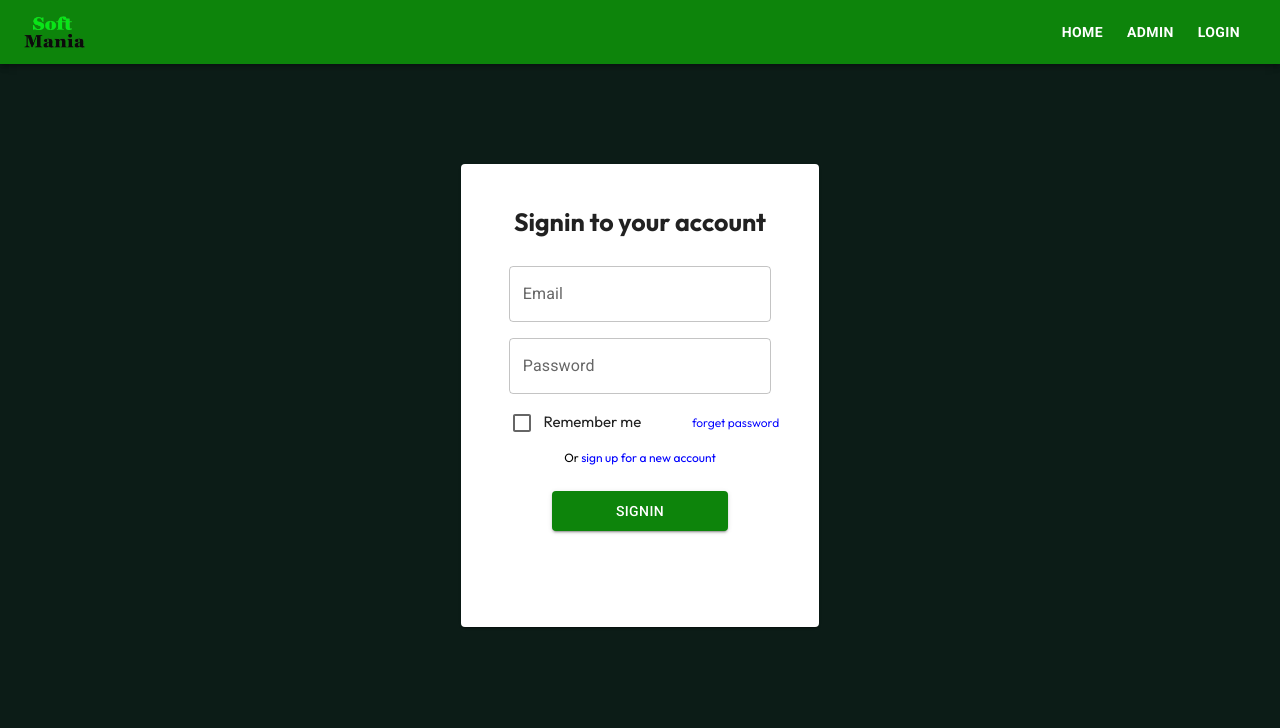
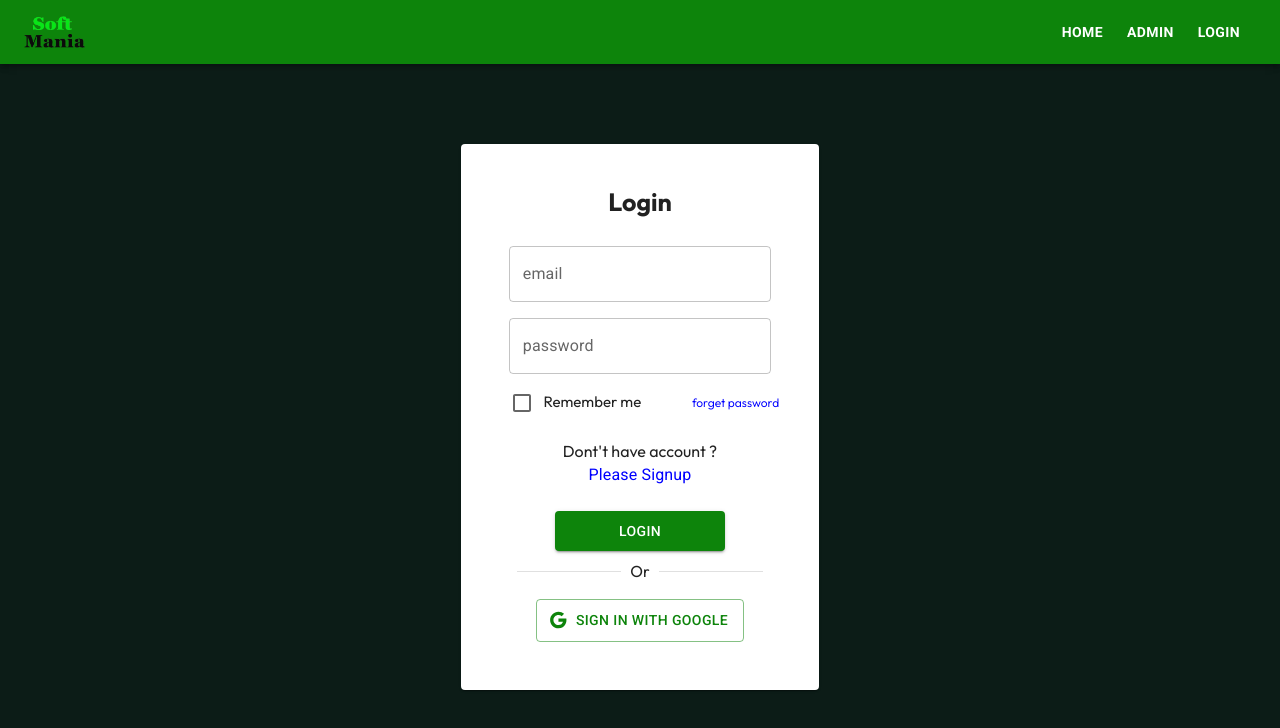
Before and after one commit to Kaliyappan1/Timesheet-Application-to-softmania, a React (Vite) app: page /login in a window 1280 px wide. Shown: the top 728 px of the page. Built offline with nearby package versions, Linux system fonts and the light colour scheme.

Commit message:
signup and login also created google auth using

```diff
--- a/firebase.js
+++ b/firebase.js
@@ -1,9 +1,6 @@
-// Import the functions you need from the SDKs you need
 import { initializeApp } from "firebase/app";
-// TODO: Add SDKs for Firebase products that you want to use
-// https://firebase.google.com/docs/web/setup#available-libraries
-
-// Your web app's Firebase configuration
+import { getAuth, GoogleAuthProvider } from "firebase/auth";
+// Firebase configuration
 const firebaseConfig = {
   apiKey: "AIzaSyC0PpvyuT53G9O2neIA2Ihq2qFUvPs5oUs",
   authDomain: "softmania-timesheet.firebaseapp.com",
@@ -15,3 +12,7 @@ const firebaseConfig = {
 
 // Initialize Firebase
 const app = initializeApp(firebaseConfig);
+
+// Initialize Firebase Authentication and get a reference to the service
+export const auth = getAuth(app);
+export const googleAuthProvider = new GoogleAuthProvider();
--- a/package.json
+++ b/package.json
@@ -12,14 +12,15 @@
   "dependencies": {
     "@emotion/react": "^11.13.0",
     "@emotion/styled": "^11.13.0",
-    "@mui/icons-material": "^5.15.21",
+    "@mui/icons-material": "^5.16.7",
     "@mui/joy": "^5.0.0-beta.36",
-    "@mui/material": "^5.16.6",
+    "@mui/material": "^5.16.7",
     "@mui/x-data-grid": "^7.9.0",
     "@mui/x-date-pickers": "^7.8.0",
     "@react-oauth/google": "^0.12.1",
     "axios": "^1.7.2",
     "dayjs": "^1.11.11",
+    "dotenv": "^16.4.5",
     "firebase": "^10.12.4",
     "framer-motion": "^11.2.12",
     "jwt-decode": "^4.0.0",
--- a/src/App.jsx
+++ b/src/App.jsx
@@ -32,7 +32,9 @@ function App() {
           />
           <Route
             path="/login"
-            element={
+            element=
+
+            {
               <>
                 <Header />
                 <Login />
--- a/src/assets/styles/Login.css
+++ b/src/assets/styles/Login.css
@@ -1,8 +1,9 @@
 .login{
     display: flex;
     align-items: center;
+    justify-content: center;
     flex-direction: column;
-    margin-top: 100px;
+    margin-top: 5rem;
 
 }
 
--- a/src/scenes/Login/Login.jsx
+++ b/src/scenes/Login/Login.jsx
@@ -1,19 +1,57 @@
-import React from "react";
+import React, { useEffect } from "react";
 import "../../assets/styles/Login.css";
-import { Box, Button, Card, Checkbox, TextField, ThemeProvider } from "@mui/material";
-import { GoogleLogin } from "@react-oauth/google";
-import { jwtDecode } from "jwt-decode";
-import { Link } from "react-router-dom";
-import theme from "../../components/Theme";
+import {
+  Box,
+  Button,
+  Card,
+  Checkbox,
+  Divider,
+  TextField,
+  ThemeProvider,
+  Typography,
+} from "@mui/material";
+import { Link, useNavigate } from "react-router-dom";
+import Theme from "../../components/Theme";
+import { auth, googleAuthProvider } from "../../../firebase";
+import { signInWithPopup } from "firebase/auth";
+import GoogleIcon from "@mui/icons-material/Google";
 
+export default function Signup() {
+  const history = useNavigate();
 
-function Login() {
+  useEffect(() => {
+    const storedUser = localStorage.getItem("employes");
+    if (storedUser) {
+      history("/form");
+    }
+  }, [history]);
+
+  const handleLogin = async () => {
+    try {
+      const result = await signInWithPopup(auth, googleAuthProvider);
+      const user = result.user;
+
+      // save credintial locally
+      localStorage.setItem(
+        "employes",
+        JSON.stringify({
+          uid: user.uid,
+          displayName: user.displayName,
+          email: user.email,
+          photoURL: user.photoURL,
+        })
+      );
+    } catch (error) {
+      console.error("Error during login:");
+    }
+  };
+
   return (
     <div className="login">
-      <ThemeProvider theme={theme}>
+      <ThemeProvider theme={Theme}>
+        <Card sx={{ p: 5, maxWidth: 400, maxHeight: 600 }}>
+          <h2 className="login-headline">Login</h2>
 
-      <Card sx={{ p: 5, maxWidth: 500, maxHeight: 600 }}>
-        <h2 className="login-headline">Signin to your account</h2>
           <Box
             component="form"
             sx={{
@@ -27,13 +65,12 @@ function Login() {
             autoComplete="off"
           >
             <div>
-            <TextField id="outlined-basic" label="Email" variant="outlined" />
+              <TextField id="outlined-basic" label="email" variant="outlined" />
             </div>
             <div>
               <TextField
-
                 id="outlined-basic"
-              label="Password"
+                label="password"
                 variant="outlined"
               />
             </div>
@@ -45,34 +82,57 @@ function Login() {
               <p className="login-forgetPassword">forget password</p>
             </Link>
           </div>
-        <div className="login-button-center">
+          <Box className="login-button-center">
+            <div>
+              <Box
+                sx={{
+                  display: "flex",
+                  flexDirection: "column",
+                  alignItems: "center",
+                  marginTop: "15px",
+                }}
+              >
+                Dont't have account ? <br />
+                <Link to="/signup">
+                  <Typography className="signup-navigate-link">
+                    Please Signup
+                  </Typography>
+                </Link>
+              </Box>
+            </div>
+            <Button
+              sx={{
+                pl: 8,
+                pr: 8,
+                pb: 1,
+                pt: 1,
+                mt: 3,
+                mb: 1,
+              }}
+              variant="contained"
+              size="contained"
+            >
+              Login
+            </Button>
 
-        <Link to="/signup">
-        <h6 className="login-subline">Or <span className="signup-navigate-link">sign up for a new account</span></h6>
-          </Link>
+            <Divider  variant="middle" flexItem >Or</Divider>
+            <Button
+              startIcon={<GoogleIcon />}
+              variant="outlined"
+              onClick={handleLogin}
+              sx={{
 
-        <Button
-          sx={{ pl: 8, pr: 8, pb: 1, pt: 1, mt: 3,mb:2 }}
-          variant="contained"
-
+                pb: 1,
+                pt: 1,
+                mt: 2,
+                mb: 1,
+              }}
             >
-          SignIn
+              Sign in with Google
             </Button>
-        <GoogleLogin
-          onSuccess={(credentialResponse) => {
-            const decoded = jwtDecode(credentialResponse?.credential);
-            console.log(decoded);
-          }}
-          onError={() => {
-            console.log("Login Failed");
-          }}
-        />
-        </div>
-
+          </Box>
         </Card>
       </ThemeProvider>
     </div>
-  )
+  );
 }
-
-export default Login;
--- a/src/scenes/Login/Signup.jsx
+++ b/src/scenes/Login/Signup.jsx
@@ -1,20 +1,55 @@
-import React from "react";
+import React, { useEffect } from "react";
 import "../../assets/styles/Login.css";
-import { Box, Button, Card, Checkbox, TextField, ThemeProvider } from "@mui/material";
-import { GoogleLogin } from "@react-oauth/google";
-import { jwtDecode } from "jwt-decode";
-import { Link } from "react-router-dom";
-import axios from 'axios'
-import theme from "../../components/Theme";
+import {
+  Box,
+  Button,
+  Card,
+  Checkbox,
+  Divider,
+  TextField,
+  ThemeProvider,
+  Typography,
+} from "@mui/material";
+import { Link, useNavigate } from "react-router-dom";
+import Theme from "../../components/Theme";
+import { auth, googleAuthProvider } from "../../../firebase";
+import { signInWithPopup } from "firebase/auth";
+import GoogleIcon from "@mui/icons-material/Google";
 
-function Login() {
+export default function Signup() {
+  const history = useNavigate();
 
+  useEffect(() => {
+    const storedUser = localStorage.getItem("employes");
+    if (storedUser) {
+      history("/form");
+    }
+  }, [history]);
 
+  const handleSignIn = async () => {
+    try {
+      const result = await signInWithPopup(auth, googleAuthProvider);
+      const user = result.user;
+
+      // save credintial locally
+
+      localStorage.setItem(
+        "employes",
+        JSON.stringify({
+          uid: user.uid,
+          displayName: user.displayName,
+          email: user.email,
+          photoURL: user.photoURL,
+        })
+      );
+    } catch (error) {
+      console.error("Error during sign-in");
+    }
+  };
 
   return (
     <div className="login">
-      <ThemeProvider theme={theme}>
-
+      <ThemeProvider theme={Theme}>
         <Card sx={{ p: 5, maxWidth: 400, maxHeight: 600 }}>
           <h2 className="login-headline">SignUp</h2>
 
@@ -32,7 +67,6 @@ function Login() {
           >
             <div>
               <TextField
-
                 size="small"
                 id="outlined-basic"
                 label="Name"
@@ -41,7 +75,6 @@ function Login() {
             </div>
             <div>
               <TextField
-
                 size="small"
                 id="outlined-basic"
                 label="Email"
@@ -51,7 +84,6 @@ function Login() {
 
             <div>
               <TextField
-
                 size="small"
                 id="outlined-basic"
                 label="Password"
@@ -60,7 +92,6 @@ function Login() {
             </div>
             <div>
               <TextField
-
                 size="small"
                 id="outlined-basic"
                 label="re-password"
@@ -68,23 +99,27 @@ function Login() {
               />
             </div>
           </Box>
-        <div className="login-custamized-space">
-          <Checkbox  />
-          <p className="login-remember">Remember me</p>
-          <Link to="forget-password">
-            <p className="login-forgetPassword">forget password</p>
-          </Link>
-        </div>
+          <Box sx={{ display: "flex", alignItems: "center" }}>
+            <Checkbox />
+            <Typography>Remember me</Typography>
+          </Box>
+
           <div className="login-button-center">
             <div>
+              <Box
+                sx={{
+                  display: "flex",
+                  flexDirection: "column",
+                  alignItems: "center",
+                }}
+              >
+                Or{" "}
                 <Link to="/login">
-              <h6 className="login-subline">
-                Or{" "}
-                <span className="signup-navigate-link">
+                  <Typography className="signup-navigate-link">
                     Already you have account
-                </span>
-              </h6>
+                  </Typography>
                 </Link>
+              </Box>
             </div>
             <Button
               sx={{
@@ -93,28 +128,33 @@ function Login() {
                 pb: 1,
                 pt: 1,
                 mt: 3,
-              mb: 2,
+                mb: 1,
               }}
               variant="contained"
               size="contained"
+            >
+              SignUp
+            </Button>
 
+            <Divider  variant="middle" flexItem >Or</Divider>
+
+            <Button
+              variant="outlined"
+              startIcon={<GoogleIcon />}
+              onClick={handleSignIn}
+              sx={{
+
+                pb: 1,
+                pt: 1,
+                mt: 2,
+                mb: 1,
+              }}
             >
-            SignIn
+              Sign in with Google
             </Button>
-          <GoogleLogin
-            onSuccess={(credentialResponse) => {
-              const decoded = jwtDecode(credentialResponse?.credential);
-              console.log(decoded);
-            }}
-            onError={() => {
-              console.log("Login Failed");
-            }}
-          />
           </div>
         </Card>
       </ThemeProvider>
     </div>
   );
 }
-
-export default Login;
--- a/src/scenes/global/Sidebar.jsx
+++ b/src/scenes/global/Sidebar.jsx
@@ -8,7 +8,7 @@ import { BsFillPeopleFill } from "react-icons/bs";
 const SidebarContext = createContext();
 
 function AdminSidebar({ children }) {
-  const [collapsed, setCollapsed] = useState(window.innerWidth <= 768);
+  const [collapsed, setCollapsed] = useState(window.innerWidth <= 0);
   const [activeIndex, setActiveIndex] = useState(0);
   const [sidebarItems, setSidebarItems] = useState([
     {
--- a/vite.config.js
+++ b/vite.config.js
@@ -4,5 +4,4 @@ import react from '@vitejs/plugin-react-swc'
 // https://vitejs.dev/config/
 export default defineConfig({
   plugins: [react()],
-
 })
```
Also changed, not shown: src/components/Particle.jsx (deleted), 2 other files (tests, documents, lock files or other folders). Lines whose indentation alone changed are shown as unchanged.
